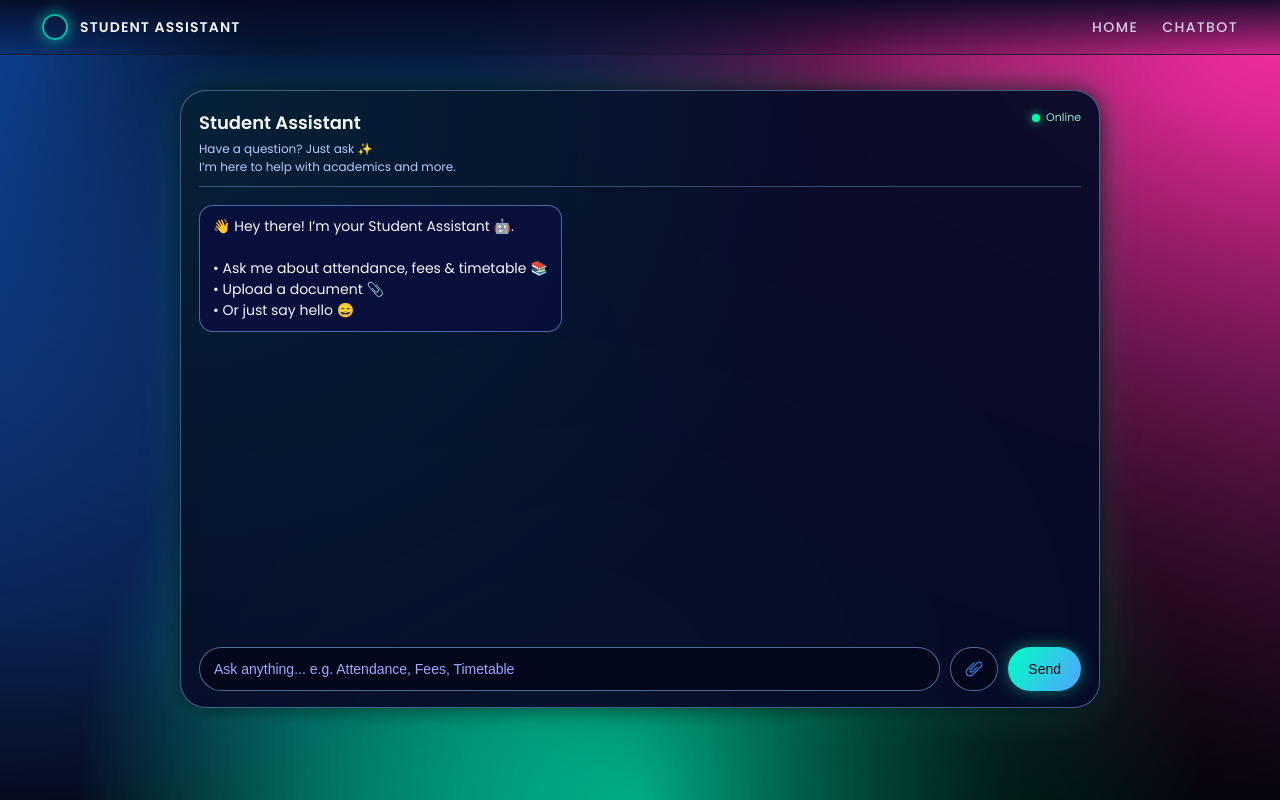
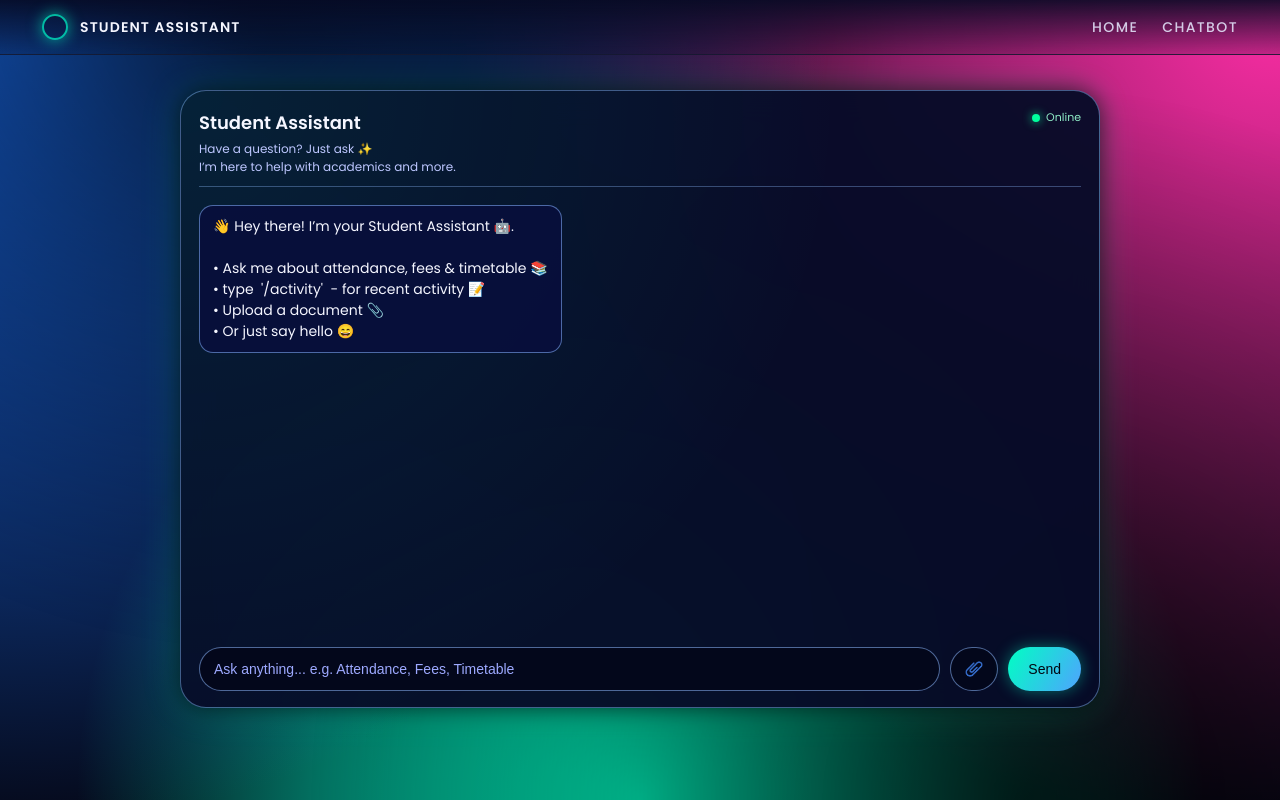
Before and after one commit to uday9067/quick-mentor, a Flask app: page /chat in a window 1280 px wide. Run offline with Flask 3, Linux system fonts and the light colour scheme; the visitor is signed in with stand-in values (Sample User, id 1); parts of the project's set-up code (start-up, migrations or seed data) failed here and were passed over.

Commit message:
Added previous activity view feature at user dashboard 2-02-2026 (#4)

```diff
--- a/controllers/chat_controller.py
+++ b/controllers/chat_controller.py
@@ -18,6 +18,7 @@ from utils.local_llm import ask_local_llm
 from utils.chat_intents import INTENTS
 
 from utils.pdf_reader import extract_pdf_chunks
+
 
 
 chat = Blueprint("chat", __name__)
@@ -81,6 +82,37 @@ def get_response():
     roll = session.get("user_roll")
     if not roll:
         return jsonify({"reply": "🔒 Please login to access your academic information."})
+
+
+    # --------------------------------------------
+    # COMMAND MODE (/activity)
+    # --------------------------------------------
+    if user_msg.lower() == "/activity":
+        roll = session.get("user_roll")
+
+        if not roll:
+            return jsonify({"reply": "⚠️ Please login to view activity."})
+
+        rows = ChatHistoryModel.get_user_activity(roll, limit=5)
+
+        if not rows:
+            return jsonify({"reply": "ℹ️ No recent activity found."})
+
+        reply = "🕘 **Your recent activity:**\n\n"
+
+        for r in rows:
+            intent = r.intent.replace("_", " ").title()
+            reply += f"• {intent} ({r.source})\n"
+
+        ChatHistoryModel.save(
+            user_roll=roll,
+            intent="VIEW_ACTIVITY",
+            source="SYSTEM"
+        )
+
+        return jsonify({"reply": reply})
+
+
 
 
     # ---------------- FILE UPLOAD ----------------
--- a/templates/chat.html
+++ b/templates/chat.html
@@ -221,6 +221,7 @@
         appendMessage(
             "👋 Hey there! I’m your Student Assistant 🤖.\n\n" +
             "• Ask me about attendance, fees & timetable 📚\n" +
+            "• type  '/activity'  - for recent activity 📝 \n" +
             "• Upload a document 📎\n" +
             "• Or just say hello 😄",
             "bot"
```
Also changed, not shown: models/chat_history_model.py (+14 -16 lines).
